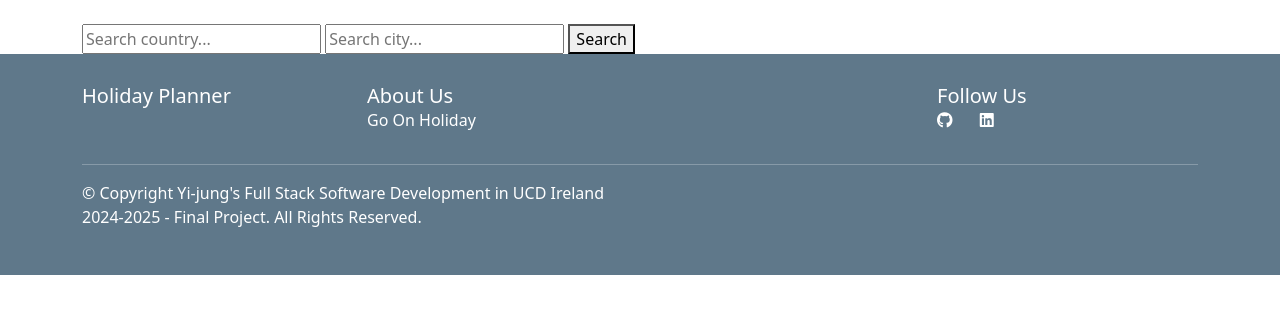
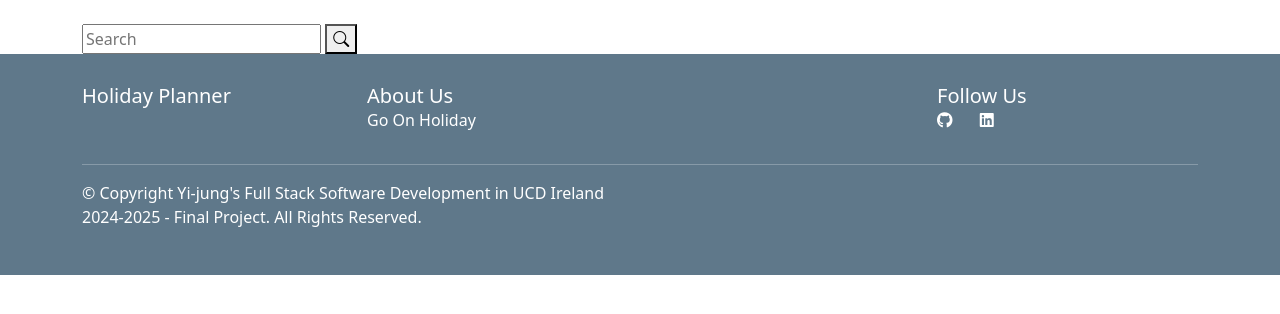
Before and after one commit to emilyichan3/holidayplanner, a Django app: page / in a window 1280 px wide. Shown: the part 56-370 px from the top of the page. Run offline with Django 4.2, Linux system fonts and the light colour scheme; data that the repository does not hold is empty; some libraries are stand-ins or nearby versions.

Commit message:
Showing search result in the different page

```diff
--- a/blog/templates/blog/post_detail.html
+++ b/blog/templates/blog/post_detail.html
@@ -53,7 +53,7 @@
               {% if post.country.name %}{{ post.country.name }}{% endif %}
             </small>
           {% endif %}
-            <p class="article-content">{{ post.content }}</p>
+            <p class="article-content text-break d-inline-block"">{{ post.content }}</p>
      </div>
 </article>
 {% endblock content %}
--- a/blog/templates/blog/post_list.html
+++ b/blog/templates/blog/post_list.html
@@ -1,10 +1,11 @@
 {% extends "trips/base.html" %}
 {% load static %}
 {% block content %}
-<form method="GET">
-  <input type="text" name="q_country" placeholder="Search country..." value="{{ request.GET.q_country }}">
-  <input type="text" name="q_city" placeholder="Search city..." value="{{ request.GET.q_city }}">
-  <button type="submit">Search</button>
+<form method="GET" role="search" action="{% url 'post_search_result' %}">
+  <input type="text" name="q" placeholder="Search" value="{{ request.GET.q }}">
+  <button type="submit">
+    <i class="bi bi-search"></i>
+  </button>
 </form>
 <div>
   {% if user.is_authenticated %}
@@ -33,7 +34,7 @@
                 <small class="text-muted">{{ post.date_posted|date:'dS, F, Y'}}</small>
               </div>
               <h2><a class="article-title" href="{% url 'post-detail' post.id %}">{{ post.title }}</a></h2>
-              <p class="article-content">{{ post.content }}</p>
+              <p class="article-content text-break text-limit-3">{{ post.content }}</p>
             </div>
           </article>
     {% endfor %}
--- a/blog/templates/blog/user_posts.html
+++ b/blog/templates/blog/user_posts.html
@@ -31,7 +31,7 @@
             {{ post.title }}
           </a>
         </h2>
-        <p class="article-content">{{ post.content }}</p>
+        <p class="article-content text-break d-inline-block">{{ post.content }}</p>
       </div>
     </article>
   {% endfor %}
--- a/blog/urls.py
+++ b/blog/urls.py
@@ -7,12 +7,14 @@ from .views import (
     PostDeleteView,
     PostConvertPlanCreateView,
     UserPostListView,
+    post_search_result
 )
 from . import views
 
 urlpatterns = [
     path('', PostListView.as_view(), name='blog-home'),
     path('post/<int:pk>', PostDetailView.as_view(), name='post-detail'),
+    path('post/search/', post_search_result, name='post_search_result'),
     path('post/new/', PostCreateView.as_view(), name='post-new'),
     path('post/<int:pk>/update/', PostUpdateView.as_view(), name='post-update'),
     path('post/<int:pk>/delete/', PostDeleteView.as_view(), name='post-delete'),
--- a/blog/views.py
+++ b/blog/views.py
@@ -1,5 +1,7 @@
 from django.shortcuts import get_object_or_404, render
 from django.http import HttpResponse, HttpRequest
+from django.core.paginator import Paginator, EmptyPage, PageNotAnInteger
+from django.db.models import Q
 from django.views.generic import (
     ListView,
     DetailView,
@@ -23,22 +25,44 @@ class PostListView(ListView):
     model = Post
     template_name = 'blog/post_list.html'
     context_object_name = 'posts'
-    paginate_by = 5
+    paginate_by = 3
 
     def get_queryset(self):
         posts = Post.objects.order_by('-date_posted')
-        q_country = self.request.GET.get("q_country")
-        q_city = self.request.GET.get("q_city")
-
-        filters = {}
-        if q_country:
-            filters["country__icontains"] = q_country.strip()
-        if q_city:
-            filters["city__icontains"] = q_city.strip()
-        if filters:
-            posts = posts.filter(**filters)
 
         return posts
+
+def post_search_result(request):
+    query = request.GET.get('q', '').strip()
+    posts=[]
+    total = 0
+    paginate_by = 3
+    if query:
+        search_filter = (
+                Q(country__icontains=query.strip()) |
+                Q(city__icontains=query.strip()) |
+                Q(title__icontains=query.strip()) |
+                Q(content__icontains=query.strip()))
+        posts = Post.objects.filter(search_filter).order_by('-date_posted')
+        total = posts.count()
+
+    # Pagination
+    paginator = Paginator(posts, paginate_by)
+    page_number = request.GET.get('page', 1)
+
+    try:
+        posts = paginator.page(page_number)
+    except PageNotAnInteger:
+        posts = paginator.page(1)
+    except EmptyPage:
+        posts = paginator.page(paginator.num_pages)
+
+    return render(request, 'blog/post_search_result.html', {
+        'posts': posts,
+        'query': query,
+        'total': total
+    })
+    # return render(request, 'blog/post_search_result.html', {'posts': posts, 'query': query, 'total': total})
 
 class PostDetailView(DetailView):
     model = Post
--- a/trips/static/trips/css/main.css
+++ b/trips/static/trips/css/main.css
@@ -181,3 +181,13 @@ ul .custom-li {
 .table-layout {
   table-layout: fixed;
 }
+
+.text-limit-3 {
+  display: -webkit-box;
+  -webkit-line-clamp: 3;
+  -webkit-box-orient: vertical;
+  overflow: hidden;
+  color: brown;
+  max-height: 4.5em; /* Adjust based on font size */
+  white-space: normal; /* Ensures text wraps properly */
+}
--- a/trips/templates/trips/base.html
+++ b/trips/templates/trips/base.html
@@ -6,6 +6,7 @@
     <meta name="viewport" content="width=device-width, initial-scale=1.0">
     <!-- Bootstrap CSS -->
     <link href="https://cdn.jsdelivr.net/npm/bootstrap@5.0.2/dist/css/bootstrap.min.css" rel="stylesheet" integrity="sha384-EVSTQN3/azprG1Anm3QDgpJLIm9Nao0Yz1ztcQTwFspd3yD65VohhpuuCOmLASjC" crossorigin="anonymous">
+    <link rel="stylesheet" href="https://cdn.jsdelivr.net/npm/bootstrap-icons/font/bootstrap-icons.css">
     <link rel="stylesheet" href="{% static 'trips/css/main.css' %}">
     <link rel="shortcut icon" href="{% static 'trips/icon/favicon.ico' %}">
     {% if title %}
```
Also changed, not shown: blog/templates/blog/post_search_result.html (added, +48 -0 lines), blog/models.py (line endings or trailing spaces).
